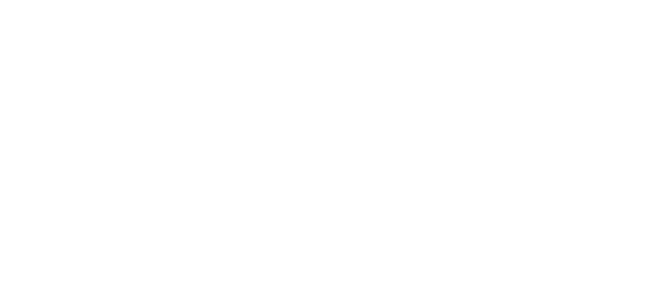
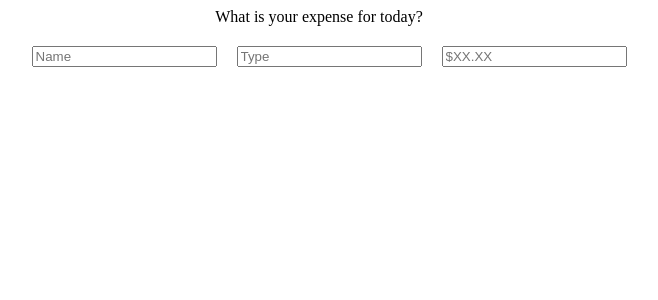
Before and after one commit to lekamj/bkpanda-react, a React (Create React App) app: page / in a window 1280 px wide. Shown: the top 300 px of the page, without its empty margins (321-979 px from the left). Built offline with nearby package versions, Linux system fonts and the light colour scheme.

Commit message:
create expense row

```diff
--- a/package.json
+++ b/package.json
@@ -4,6 +4,7 @@
   "private": true,
   "dependencies": {
     "ajv": "^6.4.0",
+    "immutable": "^3.8.2",
     "react": "^16.3.1",
     "react-dom": "^16.3.1",
     "react-redux": "^5.0.7",
--- a/src/components/add-expenses.js
+++ /dev/null
@@ -1,21 +0,0 @@
-import React, { Component } from 'react';
-
-const styles = {
-  container: {
-    display: 'flex',
-    flexDirection: 'column',
-    width: '100%',
-    flex: 1,
-    justifyContent: 'stretch',
-    backgroundColor: 'red'
-  }
-}
-
-export default class AddExpenses extends Component {
-  render() {
-    return (
-      <div style={styles.container}>
-      </div>
-    );
-  }
-}
--- /dev/null
+++ b/src/components/add-expenses/expense-input-row.js
@@ -0,0 +1,68 @@
+import React, { Component } from 'react';
+import PropTypes from 'prop-types';
+import { List } from 'immutable'
+
+const styles = {
+  container: {
+    flex: 1,
+    paddingTop: 20,
+    flexDirection: 'row',
+    alignItems: 'flex-start'
+  },
+  input: {
+    marginLeft: 20
+  }
+}
+
+const InputNames = Object.freeze({
+  NAME: 'name',
+  TYPE: 'type',
+  PRICE: 'price'
+});
+
+const PlaceHolderByInputName = Object.freeze({
+  [InputNames.NAME]: 'Name',
+  [InputNames.TYPE]: 'Type',
+  [InputNames.PRICE]: '$XX.XX'
+});
+
+const OrderedInputNames = List([
+  InputNames.NAME,
+  InputNames.TYPE,
+  InputNames.PRICE
+])
+
+export default class ExpenseInputRow extends Component {
+  static propTypes = {
+    name: PropTypes.String,
+    type: PropTypes.String,
+    price: PropTypes.Number
+  };
+
+  render() {
+    const { name, type, price } = this.props;
+    const valueByInputName = {
+      [InputNames.NAME]: name,
+      [InputNames.TYPE]: type,
+      [InputNames.PRICE]: price
+    }
+
+    return (
+      <div style={styles.container}>
+        {OrderedInputNames.map(this.renderInput.bind(this, valueByInputName))}
+      </div>
+    )
+  }
+
+  renderInput = (valueByInputName, inputName, idx) => {
+    const placeholder = PlaceHolderByInputName[inputName]
+    const value = valueByInputName[inputName]
+    return (
+      <input style={styles.input}
+             type="text"
+             name={inputName}
+             placeholder={placeholder}
+             value={value}/>
+    );
+  };
+}
--- /dev/null
+++ b/src/components/add-expenses/index.js
@@ -0,0 +1,28 @@
+import React, { Component } from 'react';
+import ExpenseInputRow from './expense-input-row'
+
+const styles = {
+  container: {
+    width: '100%'
+  },
+  title: {
+    flex: 1,
+    textAlign: 'center'
+  }
+}
+
+export default class AddExpenses extends Component {
+  static propTypes = {
+  }
+
+  render() {
+    return (
+      <div style={styles.container}>
+        <div style={styles.title}>
+          What is your expense for today?
+          <ExpenseInputRow />
+        </div>
+      </div>
+    );
+  }
+}
--- a/src/router.js
+++ b/src/router.js
@@ -5,7 +5,7 @@
 export default class Router extends Component {
   render() {
     return (
-      <HashRouter>
+      <HashRouter style={{backgroundColor: 'green'}}>
         <div>
           <Route Path="/*" component={AddExpensesPage} />
         </div>
```
